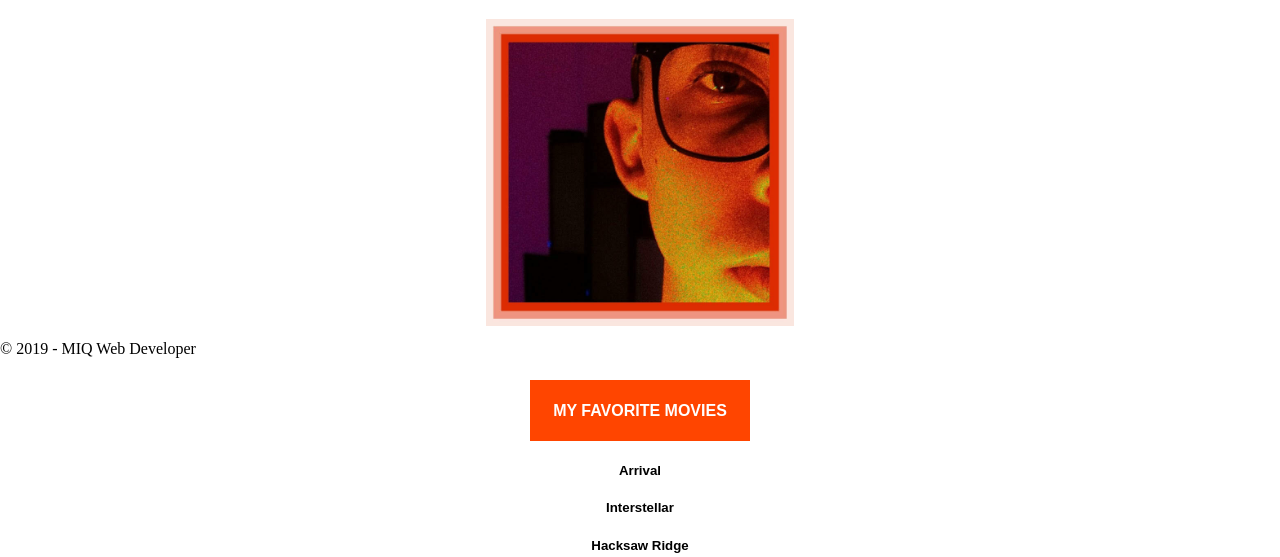
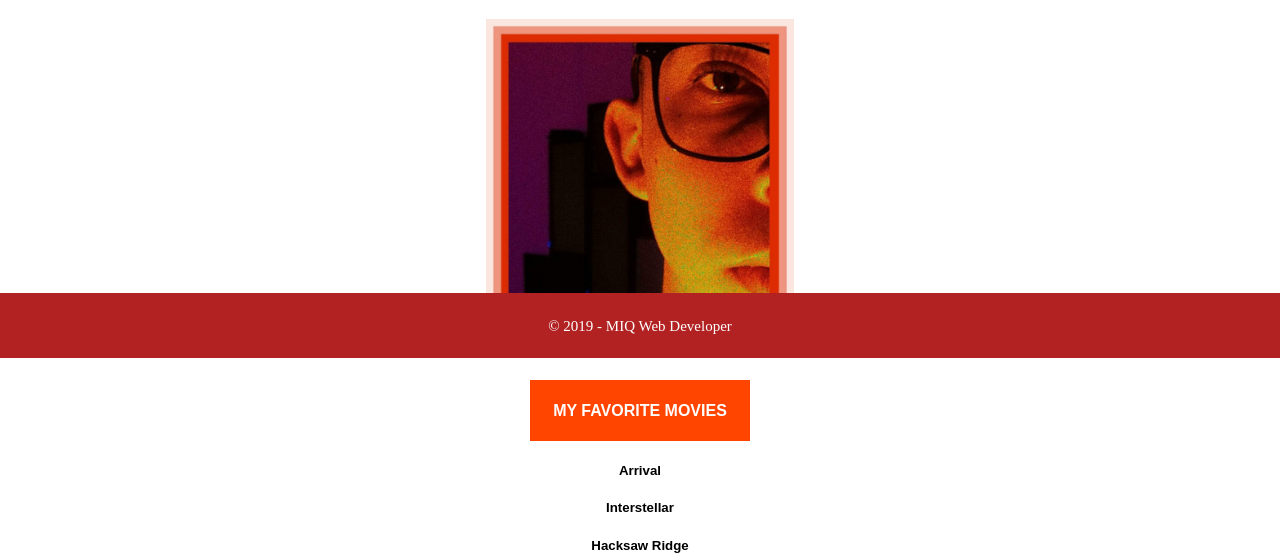
Before and after one commit to xmiqs/site, a PHP site: the page made by src/about me.html in a window 1280 px wide. Shown: the part 442-999 px from the top of the page. Run offline with PHP 8.4, Linux system fonts and the light colour scheme.

Commit message:
bottom bar about me part2 and style

```diff
--- a/src/estilo.css
+++ b/src/estilo.css
@@ -299,5 +299,12 @@ p a:hover{
 }
 
 .footerme{
+	width: 100%;
+	height: 40px;
+	background: #B22222;
+	color: white;
+	text-align: center;
+	padding-top: 25px;
+	font-size: 15px;
 	position: fixed; bottom: 0;
 }
--- a/src/most anteciped.html
+++ b/src/most anteciped.html
@@ -39,7 +39,7 @@
 				<h3>18 | 3h 30min | Biography, Crime, Drama | 27 November 2019 (Brazil)</h3>
 				<p><strong>Director:</strong> Martin Scorsese</p>
 				<p><strong>Writers:</strong> Charles Brandt and Steven Zaillian</p>
-				<p><strong>Stars:</strong> Robert De Niro, Al Pacino, Joe Pesci e <a href="https://www.imdb.com/title/tt1302006/fullcredits/?ref_=tt_ov_st_sm" class="linkmost">outros</a></p>
+				<p><strong>Stars:</strong> Robert De Niro, Al Pacino, Joe Pesci e <a href="https://www.imdb.com/title/tt1302006/fullcredits/?ref_=tt_ov_st_sm" class="linkmost" target="_blank">outros</a></p>
 				<p><strong>Premise:</strong> The Irishman is the story of Frank Sheeran, a mob hitman and World War II vet who develops his skills during his service in Italy. Now an old man, he reflects on the events that defined his career as a hitman, particularly the role he played in the disappearance of labor leader Jimmy Hoffa, his longtime friend, and his involvement with the Bufalino crime family.</p>
 
 				<h2 class="titlemost3">THE KINGSMAN</h2>
@@ -47,7 +47,7 @@
 				<h3>12 | Action, Adventure, Comedy | 13 February 2020 (Brazil)</h3>
 				<p><strong>Director:</strong> Matthew Vaughn</p>
 				<p><strong>Writers:</strong> Matthew Vaughn and Jane Goldman</p>
-				<p><strong>Stars:</strong> Ralph Fiennes, Harris Dickinson, Gemma Arterton e <a href="https://www.imdb.com/title/tt6856242/fullcredits" class="linkmost">outros</a></p>
+				<p><strong>Stars:</strong> Ralph Fiennes, Harris Dickinson, Gemma Arterton e <a href="https://www.imdb.com/title/tt6856242/fullcredits" class="linkmost" target="_blank">outros</a></p>
 				<p><strong>Premise:</strong>As a collection of history's worst tyrants and criminal masterminds  gather to pilot a war to wipe out millions, one man must race against time to stop them .</p>
 
 				<h2 class="titlemost4">AVATAR 2</h2>
@@ -55,7 +55,7 @@
 				<h3>12 | Action, Adventure, Fantasy | 17 Decembr 2021 (Brazil)</h3>
 				<p><strong>Director:</strong> James Cameron</p>
 				<p><strong>Writers:</strong> James Cameron and Josh Friedman</p>
-				<p><strong>Stars:</strong> Zoe Saldana, Sam Worthington, Stephen Lang e <a href="https://www.imdb.com/title/tt1630029/fullcredits" class="linkmost">outros</a></p>
+				<p><strong>Stars:</strong> Zoe Saldana, Sam Worthington, Stephen Lang e <a href="https://www.imdb.com/title/tt1630029/fullcredits" class="linkmost" target="_blank">outros</a></p>
 				<p class="footermost"><strong>Premise:</strong> Undisclosed .</p>
 
 		</div>
```
